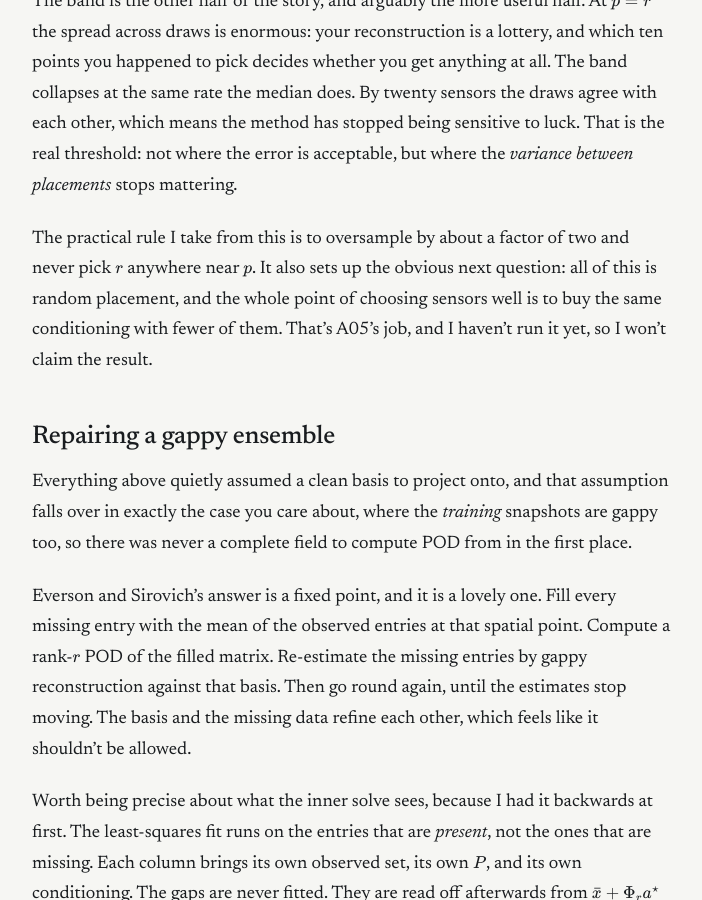
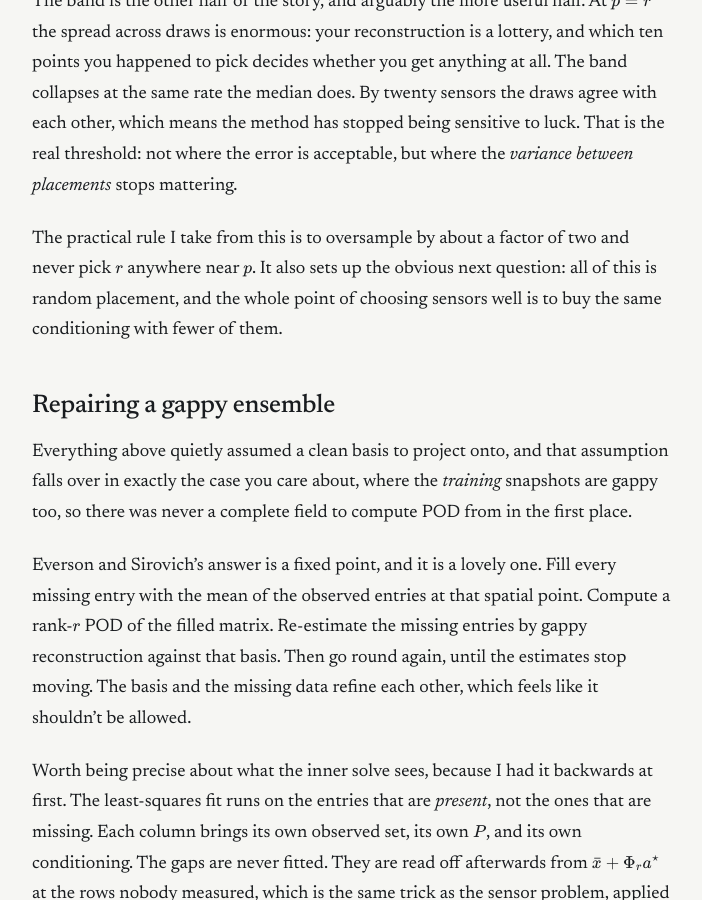
Before and after one commit to zacsmms/zacsmms.github.io, a Jekyll site: the page built from _posts/2026-11-10-gappy-pod-sparse-sensors.md, in a window 1280 px wide and 900 px high, scrolled down 4257 px. Shown: the whole window, without its empty margins (216-918 px from the left). Built offline with Jekyll 4.4.1, drawn with Linux system fonts in a browser that asks for light colours.

Commit message:
Update 2026-11-10-gappy-pod-sparse-sensors.md

```diff
--- a/_posts/2026-11-10-gappy-pod-sparse-sensors.md
+++ b/_posts/2026-11-10-gappy-pod-sparse-sensors.md
@@ -63,7 +63,7 @@ What I didn't anticipate was the *shape* of the recovery. It is not gradual. Bet
 
 The band is the other half of the story, and arguably the more useful half. At \\(p = r\\) the spread across draws is enormous: your reconstruction is a lottery, and which ten points you happened to pick decides whether you get anything at all. The band collapses at the same rate the median does. By twenty sensors the draws agree with each other, which means the method has stopped being sensitive to luck. That is the real threshold: not where the error is acceptable, but where the *variance between placements* stops mattering.
 
-The practical rule I take from this is to oversample by about a factor of two and never pick \\(r\\) anywhere near \\(p\\). It also sets up the obvious next question: all of this is random placement, and the whole point of choosing sensors well is to buy the same conditioning with fewer of them. That's A05's job, and I haven't run it yet, so I won't claim the result.
+The practical rule I take from this is to oversample by about a factor of two and never pick \\(r\\) anywhere near \\(p\\). It also sets up the obvious next question: all of this is random placement, and the whole point of choosing sensors well is to buy the same conditioning with fewer of them.
 
 ## Repairing a gappy ensemble
 
```
